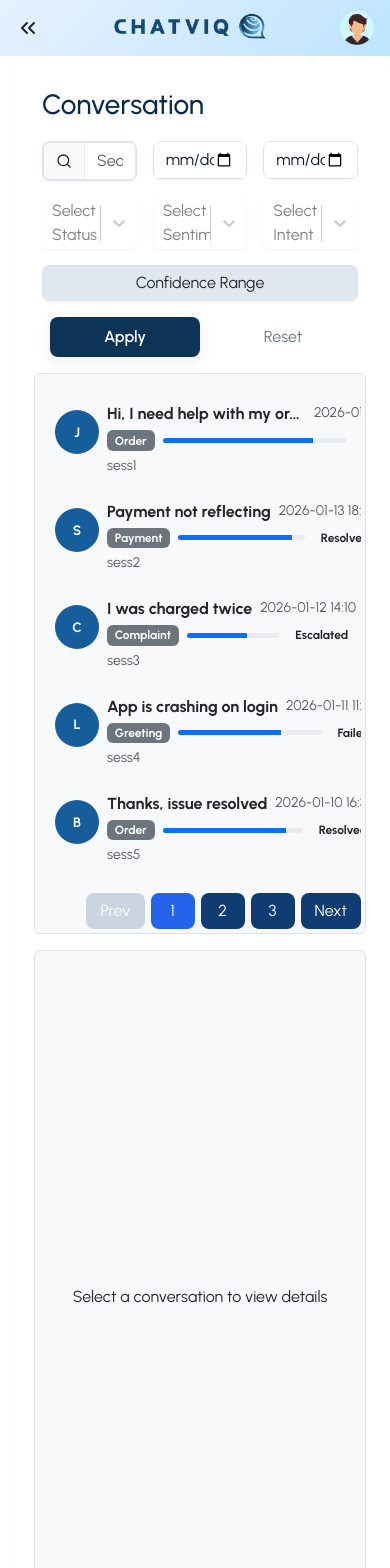
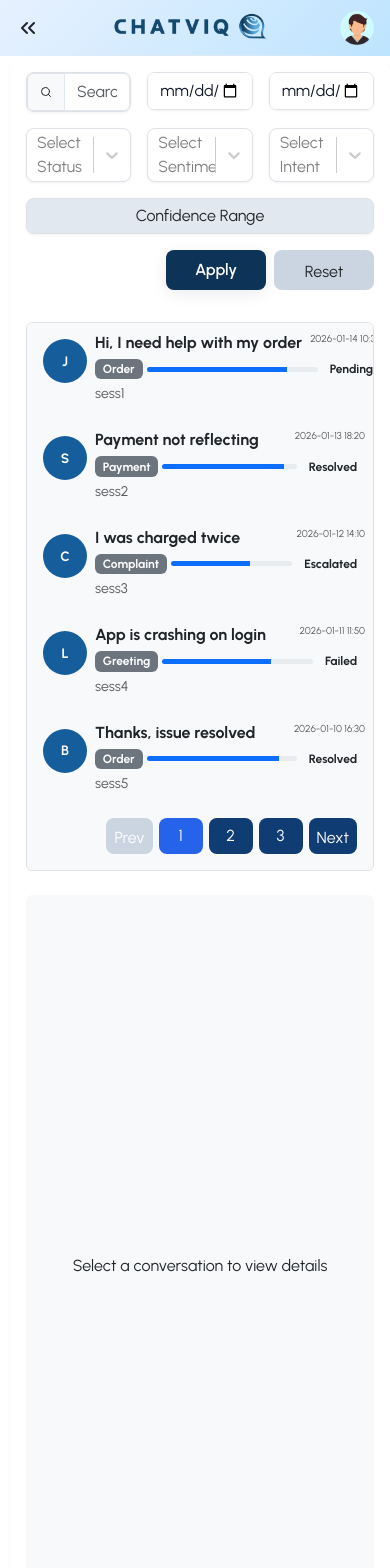
Before and after one commit to YounderBots/ChatBot-Frontend, a React (Vite) app: page /Conversations in a window 390 px wide. Shown: the top 1568 px of the page. Built offline with nearby package versions, Linux system fonts and the light colour scheme.

Commit message:
UI update on Conversation Manager

```diff
--- a/src/pages/ConversationManager/ConversationManager.jsx
+++ b/src/pages/ConversationManager/ConversationManager.jsx
@@ -2,7 +2,6 @@ import React, { useState } from "react";
 import { Card, Row, Col, Form, Button, InputGroup, Modal } from "react-bootstrap";
 import { Search, X } from "lucide-react";
 import Select from "react-select";
-
 
 const ConversationManager = () => {
   const [startDate, setStartDate] = useState("");
@@ -18,6 +17,8 @@ const ConversationManager = () => {
   const [showConfidenceModal, setShowConfidenceModal] = useState(false);
   // const [itemsPerPage, setItemsPerPage] = useState(10);
   const [selectedConversation, setSelectedConversation] = useState(null);
+  const [Value, setValue] = useState(null);
+
 
 
   const totalPages = 10
@@ -273,18 +274,85 @@ const ConversationManager = () => {
   };
 
 
+  const exportJSON = () => {
+    alert("Exporting conversation as JSON");
+    if (!selectedConversation) return;
+
+    const json = JSON.stringify(selectedConversation, null, 2);
+    const blob = new Blob([json], { type: "application/json" });
+    const url = URL.createObjectURL(blob);
+
+    const link = document.createElement("a");
+    link.href = url;
+    link.download = `conversation-${selectedConversation.id}.json`;
+    link.click();
+
+    URL.revokeObjectURL(url);
+
+  };
+
+  const exportPDF = () => {
+    alert("export PDF")
+  }
+
+  const flagConversation = () => {
+    alert("Conversation flagged");
+  };
+
+  const deleteConversation = () => {
+    if (window.confirm("Are you sure you want to delete this conversation?")) {
+      console.log("Conversation deleted");
+    }
+  };
+
+  const escalateConversation = () => {
+    alert("Conversation escalated to agent");
+  };
+
+
+  const handleAction = (selectedOption) => {
+    if (!selectedOption) return;
+
+    const action = selectedOption.value;
+
+    switch (action) {
+      case "pdf":
+        exportPDF();
+        break;
+
+      case "json":
+        exportJSON();
+        break;
+
+      case "flag":
+        flagConversation();
+        break;
+
+      case "delete":
+        deleteConversation();
+        break;
+
+      case "escalate":
+        escalateConversation();
+        break;
+
+      default:
+        break;
+    }
+
+  };
+
+
   return (
 
-    <Card className="shadow-sm border-0 rounded-4 p-3">
+    <Card className="shadow-sm border-0 rounded-4 ">
       <Card.Body>
-        <h1 className="font-weight-bold text-cvq-blue-900 mb-0">Conversation</h1>
-
-        <Row className="g-3 mt-1">
-          <Col xs={4} md={6} lg={6}>
+        <Row className="g-3 mb-3 ">
+          <Col xs={4} md={6} lg={3}>
             <div className="input-group bg-white border rounded-3 shadow-sm ">
               <InputGroup>
                 <InputGroup.Text>
-                  <Search size={16} />
+                  <Search size={12} />
                 </InputGroup.Text>
                 <Form.Control
                   placeholder="Search by message or session ID"
@@ -317,7 +385,7 @@ const ConversationManager = () => {
           <Col xs={4} md={6} lg={3}>
             <div className=" bg-white border rounded-3 shadow-sm ">
               <Form.Control
-                className="border-0 shadow-none text-cvq-text"
+                className="border-0 shadow-none border text-cvq-text"
                 type="date"
                 placeholder="End date"
                 value={endDate}
@@ -327,7 +395,7 @@ const ConversationManager = () => {
           </Col>
 
           <Col xs={4} md={6} lg={3}>
-            <div className="input-group bg-white rounded-3 shadow-sm">
+            <div className="input-group bg-white rounded-3 border shadow-sm">
               <Select
                 isMulti
                 className="w-100"
@@ -357,8 +425,7 @@ const ConversationManager = () => {
           </Col>
 
           <Col xs={4} md={6} lg={3}>
-
-            <div className="input-group bg-white rounded-3 shadow-sm">
+            <div className="input-group bg-white rounded-3 border shadow-sm">
               <Select
                 isMulti
                 className="w-100"
@@ -388,7 +455,7 @@ const ConversationManager = () => {
           </Col>
 
           <Col xs={4} md={6} lg={3}>
-            <div className="input-group bg-white rounded-3 shadow-sm">
+            <div className="input-group bg-white rounded-3 border shadow-sm">
               <Select
                 isMulti
                 className="w-100"
@@ -420,7 +487,7 @@ const ConversationManager = () => {
           <Col xs={12} md={12} lg={3}>
             <div className=" rounded-3 shadow-sm text-center border "
 
-              style={{ cursor: "pointer", padding: "5px",textAlign: "center" ,backgroundColor:"#e2e8f0"}}
+              style={{ cursor: "pointer", padding: "5px", textAlign: "center", backgroundColor: "#e2e8f0" }}
 
               onClick={() => setShowConfidenceModal(true)}
             >
@@ -429,19 +496,22 @@ const ConversationManager = () => {
             </div>
           </Col>
 
-          <div className="d-flex gap-2 mt-3 align-content-end justify-content-end">
+          <Col xs={12} md={12} lg={3}>
+            <div className="d-flex gap-2 align-content-end justify-content-end">
               <Button className="p-1"
-              style={{ backgroundColor: "#0d3357",width:"150px",height:"40px" }}
+                style={{ backgroundColor: "#0d3357", width: "100px", height: "40px" }}
                 onClick={handleApplyFilters}>
                 Apply
               </Button>
-            <Button variant="outline-secondary p-1" style={{width:"150px",height:"40px"}} className="" onClick={resetFilters}>
+              <Button variant="p-1" style={{ width: "100px", height: "40px", backgroundColor: "#cbd5e1" }} className="" onClick={resetFilters}>
                 Reset
               </Button>
             </div>
+          </Col>
 
-          <Col xs={12} lg={4} className="bg-light p-1 border rounded" style={{ maxHeight: "90vh", }}>
-            <div className="mt-3 g-2" >
+          <div className="d-flex flex-column flex-lg-row gap-2 w-100 mt-3">
+            <Col xs={12} lg={4} className="bg-light border rounded mt-3 " style={{ height: "65vh", overflowY: "auto" }}>
+              <div className="">
                 {filteredConversations
                   .filter(conv =>
                     conv.user.toLowerCase().includes(search.toLowerCase()) ||
@@ -453,7 +523,7 @@ const ConversationManager = () => {
 
                     <div
                       key={conv.id}
-                    className={`d-flex  flex-md-row align-items-start align-items-md-center p-2 overflow-auto mb-2 rounded
+                      className={`d-flex flex-md-row align-items-start align-items-md-center overflow-auto mb-2 rounded  p-2
                        ${selectedConversation?.id === conv.id ? "bg-light" : ""} `}
                       style={{ cursor: "pointer" }}
                       onClick={() => setSelectedConversation(conv)}
@@ -479,12 +549,12 @@ const ConversationManager = () => {
                           <span className="fw-bold text-truncate me-2">
                             {conv.firstMessage}
                           </span>
-                        <small className="text-muted text-nowrap">
+                          <small className="text-muted text-nowrap mb-0" style={{ fontSize: "10px" }}>
                             {conv.lastTimestamp}
                           </small>
                         </div>
 
-                      <div className="d-flex flex-wrap align-items-center gap-2 mt-1">
+                        <div className="d-flex flex-wrap align-items-center gap-1 mt-1">
 
                           <span className="badge bg-secondary">
                             {conv.intent}
@@ -527,11 +597,14 @@ const ConversationManager = () => {
                   ))}
               </div>
 
-            <div className="">
+              <div className="sticky-bottom bg-light"
+
+              >
 
                 {totalPages > 1 && (
-                <div className="pagination-bar">
+                  <div className="pagination-bar p-3">
                     <button
+                      className="text-nowrap p-2"
                       disabled={currentPage === 1}
                       onClick={() => handlePageChange(currentPage - 1)}
                     >
@@ -549,6 +622,7 @@ const ConversationManager = () => {
                     ))}
 
                     <button
+                      className="text-nowrap p-2"
                       disabled={currentPage === totalPages}
                       onClick={() => handlePageChange(currentPage + 1)}
                     >
@@ -557,54 +631,76 @@ const ConversationManager = () => {
                   </div>
                 )}
               </div>
+
             </Col>
 
             <Col
               xs={12}
               lg={8}
-            className="bg-light p-3 border rounded h-100 d-flex flex-column"
-            style={{ maxHeight: "90vh", overflowY: "auto" }}
+              className="bg-light rounded mt-3 d-flex flex-column"
+              style={{
+                height: window.innerWidth <= 576 ? "90vh" : "65vh",
+              }}
             >
               {selectedConversation ? (
                 <>
-                <div className="d-flex justify-content-between align-items-center mb-3 border-bottom pb-2">
+
+                  <div className="bg-light p-2 border-bottom d-flex justify-content-between flex-wrap gap-2">
                     <div>
-                    <h5 className="mb-1">{selectedConversation.user}</h5>
+                      <h6 className="mb-1">{selectedConversation.user}</h6>
                       <small className="text-muted">
-                      Session: {selectedConversation.id} | Last Active: {selectedConversation.lastTimestamp} | 12mins ago
-
+                        Session: {selectedConversation.id} | Last Active:{" "}
+                        {selectedConversation.lastTimestamp}
                       </small>
-                    <div>
-                      <span className="badge bg-secondary me-1">Web</span>
-
+                      <div className="mt-1">
+                        <span className="badge bg-secondary">Web</span>
                       </div>
                     </div>
 
-                  <div className="d-flex gap-2  p-2 rounded">
-                    <Form.Select
-                      size="sm"
-                      className="me-2"
-                      style={{ maxWidth: "150px" }}
-                    >
-                      <option>
-                        Export PDF
-                      </option>
-                      <option>
-                        Export JSON
-                      </option>
-                      <option>Flag</option>
-                      <option>Delete</option>
-                      <option>Escalate</option>
-                    </Form.Select>
+                    <div className="d-flex gap-2 flex-wrap">
+                      <div style={{ minWidth: "140px" }}>
+                        <Select
 
+                          placeholder="Export"
+                          value={Value}
+                          options={[
+                            { value: "", label: "Export" },
+                            { value: "pdf", label: "Export PDF" },
+                            { value: "json", label: "Export JSON" },
+                          ]}
+                          onChange={(selected) => {
+                            handleAction(selected);
+                            setValue(null);
+                          }}
+                        />
+                      </div>
+
+                      <div style={{ minWidth: "140px" }}>
+                        <Select
+                          placeholder="Actions"
+                          value={Value}
+                          options={[
+                            { value: "flag", label: "Flag" },
+                            { value: "delete", label: "Delete" },
+                            { value: "escalate", label: "Escalate" },
+                          ]}
+                          onChange={(selected) => {
+                            handleAction(selected);
+                            setValue(null);
+                          }}
+                        />
+                      </div>
                     </div>
                   </div>
 
-                <div className="flex-grow-1 overflow-auto mb-3" style={{ minHeight: "40vh" }}>
+                  <div className="flex-grow-1 overflow-auto px-2 py-3"
+                    style={{ height: "65vh" }}>
                     {selectedConversation.messages.map((msg, idx) => (
                       <div
                         key={idx}
-                      className={`d-flex mb-2 ${msg.type === "user" ? "justify-content-end" : "justify-content-start"
+                        className={`d-flex mb-2 ${msg.type === "user"
+                          ? "justify-content-end"
+                          : "justify-content-start"
                           }`}
                       >
                         <div
@@ -620,7 +716,7 @@ const ConversationManager = () => {
                               msg.type === "user" || msg.type === "agent"
                                 ? "white"
                                 : "black",
-                          maxWidth: "70%",
+                            maxWidth: "85%",
                           }}
                         >
                           <p className="mb-1">{msg.text}</p>
@@ -650,12 +746,10 @@ const ConversationManager = () => {
                           </small>
                         </div>
                       </div>
-
                     ))}
                   </div>
-
-                <div className="border-top pt-2">
-                  <h6>Analytics</h6>
+                  <div className="border-top bg-light p-2 small">
+                    <h6 className="mb-1">Analytics</h6>
                     <div className="d-flex flex-wrap gap-3">
                       <span>Sentiment: {selectedConversation.sentiment}</span>
                       <span>Confidence: {selectedConversation.confidence}%</span>
@@ -665,12 +759,17 @@ const ConversationManager = () => {
                   </div>
                 </>
               ) : (
-              <div className="flex-grow-1 d-flex align-items-center justify-content-center" style={{ minHeight: "80vh" }}>
+                <div className="flex-grow-1 d-flex align-items-center justify-content-center">
                   <p>Select a conversation to view details</p>
                 </div>
               )}
             </Col>
+
+          </div>
+
+
         </Row>
+
         <Modal
           show={showConfidenceModal}
           onHide={() => setShowConfidenceModal(false)}
@@ -710,7 +809,7 @@ const ConversationManager = () => {
 
         </Modal>
       </Card.Body>
-    </Card>
+    </Card >
 
 
 
```
Lines whose indentation alone changed are shown as unchanged.
